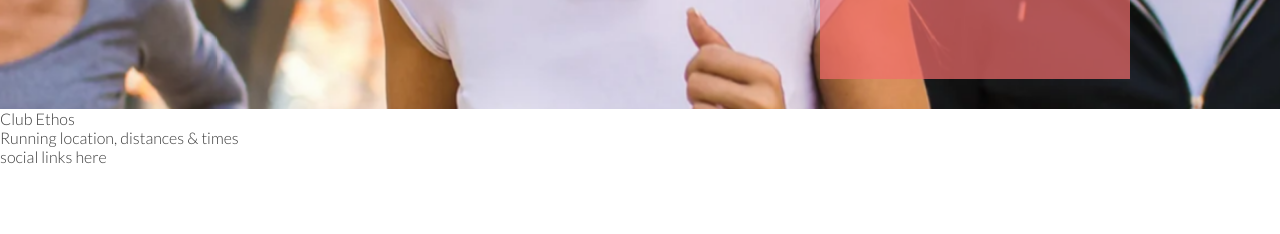
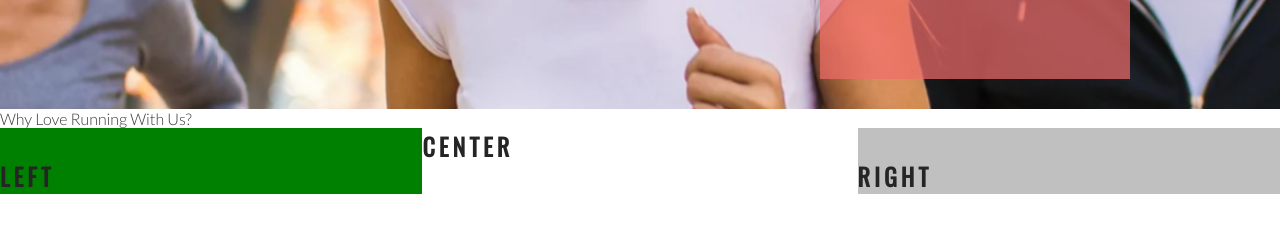
Before and after one commit to Rob-Mundy/love-running, a plain HTML site: page index.html in a window 1280 px wide. Shown: the part 566-800 px from the top of the page. Drawn offline with nearby package versions, Linux system fonts and the light colour scheme.

Commit message:
Add club ethos main structure

```diff
--- a/assets/css/style.css
+++ b/assets/css/style.css
@@ -23,6 +23,7 @@ h1, h2 {
 #logo {
     float: left;
     font-size: 280%;
+    margin-left: 30px;
 }
 
 #menu {
@@ -112,3 +113,27 @@ h1, h2 {
 
     position: absolute;
 }
+
+#club-ethos {
+    height: 600px
+}
+
+#left-about {
+    padding-top: 30px;
+    width: 33%;
+    float: left;
+    background-color: blue;
+}
+
+#right-about {
+    padding-top: 30px;
+    width: 33%;
+    float: right;
+    background-color: silver;
+}
+
+#left-about {
+    width: 33%;
+    margin: 0 auto;
+    background-color: green;
+}
--- a/index.html
+++ b/index.html
@@ -38,8 +38,11 @@
             <h3>Dublin Docklands & Phoenix Park</h3>
         </div>
     </section>
-    <section>
-        Club Ethos
+    <section id="club-ethos"
+        <h1>Why Love Running With Us?<h1>
+            <div id="left-about">Left</div>
+            <div id="right-about">Right</div>
+            <div id="center-about">Center</div>
     </section>
     <section>
         Running location, distances & times
```
